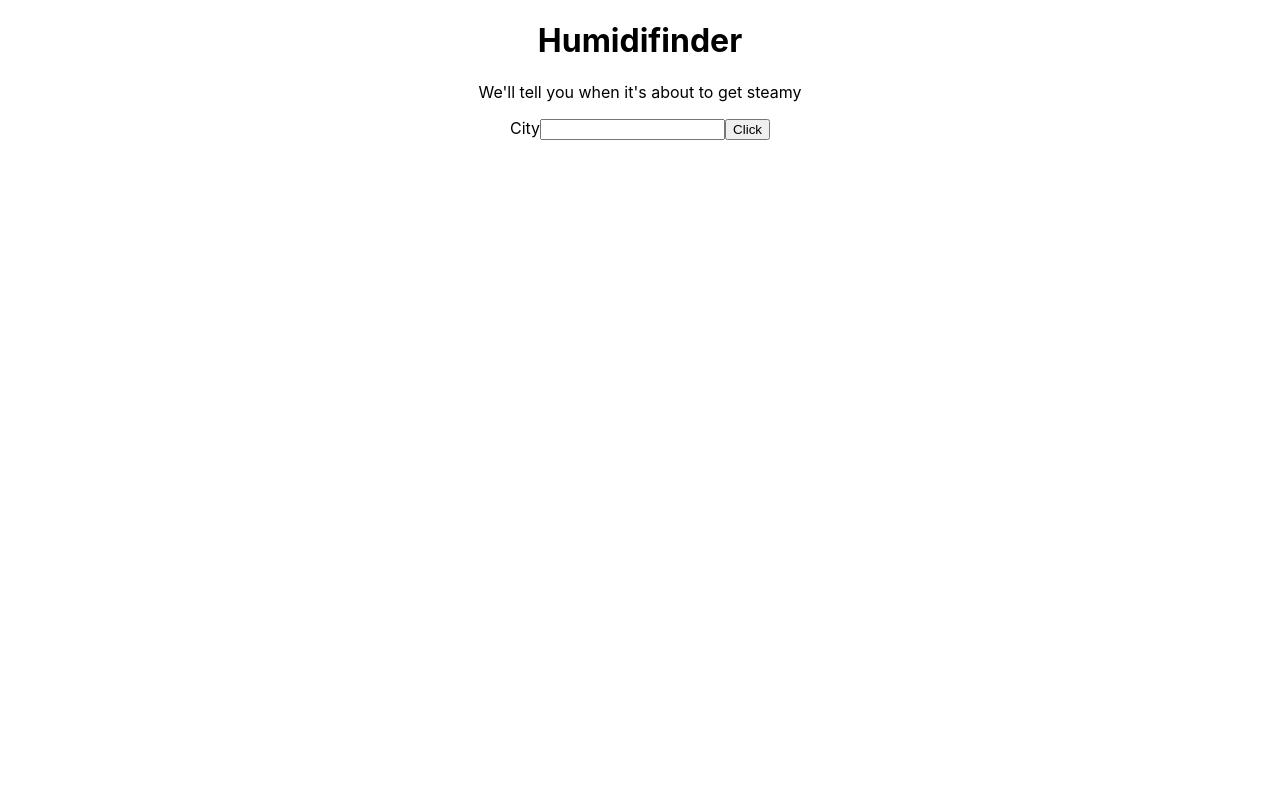
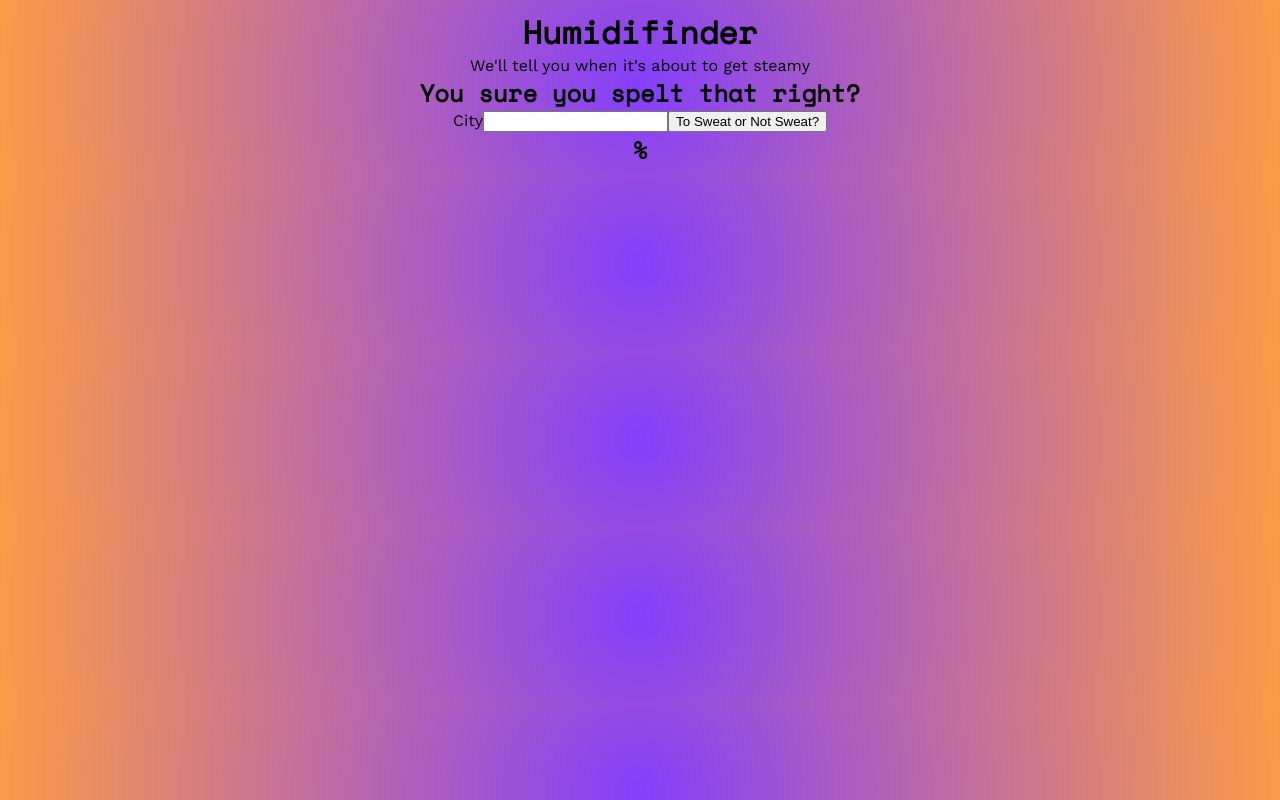
Before and after one commit to paigethai/humidifinder, a React (Create React App) app: page / in a window 1280 px wide. Built offline with nearby package versions, Linux system fonts and the light colour scheme; no server answers.

Commit message:
finally got the API data (humidex) to display to the page, added some base styling

```diff
--- a/src/App.js
+++ b/src/App.js
@@ -1,12 +1,11 @@
 // Components
 import Header from './Components/Header';
+import HumidexInfo from './Components/HumidexInfo';
 
 // Assets
 import './App.css';
-import HumidexInfo from './Components/HumidexInfo';
 
 function App() {
-  console.log("App has rendered")
 
   return (
     <div className="App">
--- a/src/Components/Form.js
+++ b/src/Components/Form.js
@@ -9,6 +9,7 @@ const Form = (props) => {
     const handleSubmit = (event) => {
         event.preventDefault();
         props.userCityInput(cityInput);
+        setCityInput(cityInput)
     }
 
     const handleChange = (event) => {
@@ -18,6 +19,7 @@ const Form = (props) => {
 
     return (
         <form onSubmit={ handleSubmit }>
+            { props.apiError ? <h2>You sure you spelt that right?</h2> : null }
             <label htmlFor='city'>City</label>
             <input
                 type="text"
@@ -26,7 +28,7 @@ const Form = (props) => {
                 value={cityInput}
                 onChange={ handleChange }
             />
-            <button>Click</button>
+            <button>To Sweat or Not Sweat?</button>
         </form>
 
     )
--- a/src/Components/HumidexDisplay.js
+++ b/src/Components/HumidexDisplay.js
@@ -0,0 +1,11 @@
+// HumidexDisplay.js
+
+const HumidexDisplay = (props) => {
+    console.log('Humidex', props)
+
+    return (
+        <h2>{props.humidex} %</h2>
+    )
+}
+
+export default HumidexDisplay;
--- a/src/Components/HumidexInfo.js
+++ b/src/Components/HumidexInfo.js
@@ -1,14 +1,15 @@
 import axios from 'axios';
 import { useEffect, useState } from 'react';
+
 import Form from './Form';
+import HumidexDisplay from './HumidexDisplay';
 
 const HumidexInfo = () => {
 
     const [humidex, setHumidex] = useState('');
-    const  [cityInput, setCityInput] = useState("");
-    // const [apiError, setApiError] = useState(false);
+    const  [cityInput, setCityInput] = useState('');
+    const [apiError, setApiError] = useState(false);
         // error handling ^
-
 
     const userCityInput = (city) => {
         setCityInput(city);
@@ -24,16 +25,23 @@ const HumidexInfo = () => {
             }
         }).then( (apiData) => {
             setHumidex(apiData.data.main.humidity);
-        } )
+
+        }).catch( (error) => {
+            setApiError(true);
+            setHumidex('');
+        })
     }, [cityInput])
 
 
     return (
-        <Form userCityInput={ userCityInput } />
-
+        <>
+            <Form
+                userCityInput={ userCityInput }
+                apiError ={ apiError }
+            />
+            <HumidexDisplay humidex={ humidex } />
+        </>
     )
-
-
 }
 
 export default HumidexInfo;
--- a/src/index.css
+++ b/src/index.css
@@ -1,13 +1,27 @@
-body {
-  margin: 0;
-  font-family: -apple-system, BlinkMacSystemFont, 'Segoe UI', 'Roboto', 'Oxygen',
-    'Ubuntu', 'Cantarell', 'Fira Sans', 'Droid Sans', 'Helvetica Neue',
-    sans-serif;
-  -webkit-font-smoothing: antialiased;
-  -moz-osx-font-smoothing: grayscale;
+@import url('https://fonts.googleapis.com/css2?family=Space+Mono&family=Work+Sans&display=swap');
+
+/* Base Styling */
+html {
+  background: rgb(132,63,251);
+  background: radial-gradient(circle, rgba(132,63,251,1) 0%, rgba(252,155,70,1) 100%);
+  font-family: 'Work Sans', sans-serif;
 }
 
-code {
-  font-family: source-code-pro, Menlo, Monaco, Consolas, 'Courier New',
-    monospace;
+h1,
+h2,
+h3,
+p {
+  margin: 0;
 }
+
+h1,
+h2,
+h3 {
+  font-family: 'Space Mono', monospace;
+}
+
+.wrapper {
+  max-width: 1280px;
+  margin: 0 auto;
+  width: 85%;
+}
```
Also changed, not shown: src/assets/background.jpg (added).
